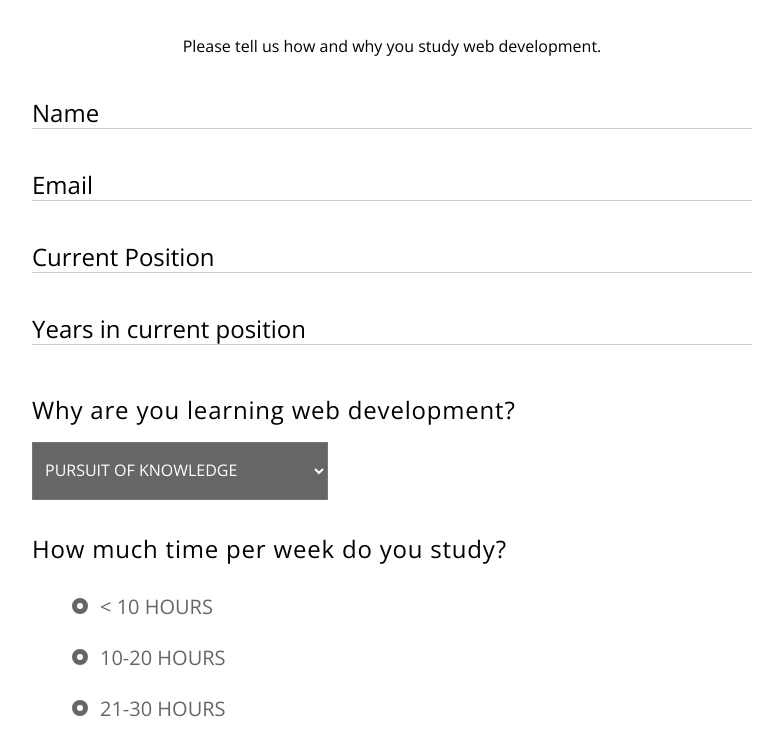
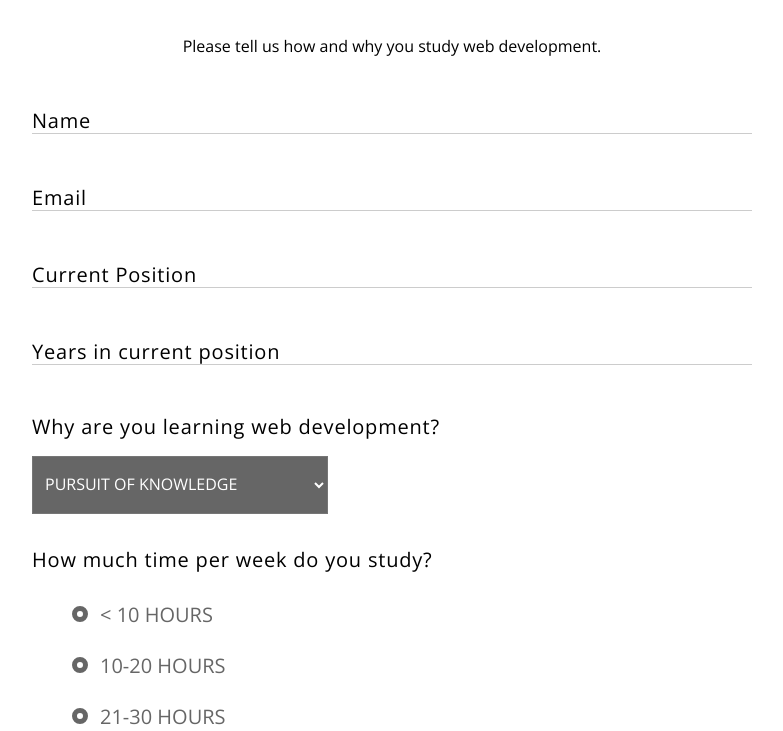
Before and after one commit to OnlinePseudonym/Survey, a plain HTML site: page index.html in a window 1280 px wide. Shown: the part 67-798 px from the top of the page, without its empty margins (248-1031 px from the left). Drawn offline with nearby package versions, Linux system fonts and the light colour scheme.

Commit message:
change size of input labels

```diff
--- a/css/styles.css
+++ b/css/styles.css
@@ -28,7 +28,7 @@ p {
 }
 
 .label {
-    font-size: 1.5rem;
+    font-size: 1.25rem;
     letter-spacing: 0.05rem;
 }
 
@@ -67,7 +67,7 @@ p {
     overflow: hidden;
     text-overflow: ellipsis;
     transform-origin: left bottom;
-    transform: translate(0, 2.125rem) scale(1.5);
+    transform: translate(0, 2.125rem) scale(1);
 }
 
 .form--text__input--input::-webkit-input-placeholder {
@@ -81,7 +81,7 @@ p {
 
 .form--text__input--input:not(:placeholder-shown) + .form--text__input--label,
 .form--text__input--input:focus + .form--text__input--label {
-  transform: translate(0, 0) scale(1);
+  transform: translate(0, 0) scale(.75);
   cursor: pointer;
 }
 
--- a/index.html
+++ b/index.html
@@ -15,20 +15,20 @@
             <form id="survey-form" class="form">
                 <div>
                     <div class="form--text__input">
-                        <input id="name" class="form--text__input--input label" name="name" type="text" placeholder="John Jacob Jingleheimer Schmidt" required/>
-                        <label id="name-label" for="name" class="form--text__input--label">Name</label>
+                        <input id="name" class="form--text__input--input" name="name" type="text" placeholder="John Jacob Jingleheimer Schmidt" required/>
+                        <label id="name-label" for="name" class="form--text__input--label label">Name</label>
                     </div>
                     <div class="form--text__input">
-                        <input id="email" class="form--text__input--input label" name="email" type="email" placeholder="JohnJacob@Jingleheimer.net" required/>
-                        <label id="email-label" for="email" class="form--text__input--label">Email</label>
+                        <input id="email" class="form--text__input--input" name="email" type="email" placeholder="JohnJacob@Jingleheimer.net" required/>
+                        <label id="email-label" for="email" class="form--text__input--label label">Email</label>
                     </div>
                     <div class="form--text__input">
-                        <input id="current-job" class="form--text__input--input label" name="current-job" type="text" placeholder="CTO Apple"/>
-                        <label for="current-job" class="form--text__input--label">Current Position</label>
+                        <input id="current-job" class="form--text__input--input" name="current-job" type="text" placeholder="CTO Apple"/>
+                        <label for="current-job" class="form--text__input--label label">Current Position</label>
                     </div>
                     <div class="form--text__input">
-                        <input id="number" class="form--text__input--input label" name="number" type="number" placeholder="10" min="0" max="60" />
-                        <label id="number-label" for="number" class="form--text__input--label">Years in current position</label>
+                        <input id="number" class="form--text__input--input" name="number" type="number" placeholder="10" min="0" max="60" />
+                        <label id="number-label" for="number" class="form--text__input--label label">Years in current position</label>
                     </div>
                 </div>
                 <div class="form--dropdown__input label">
```
